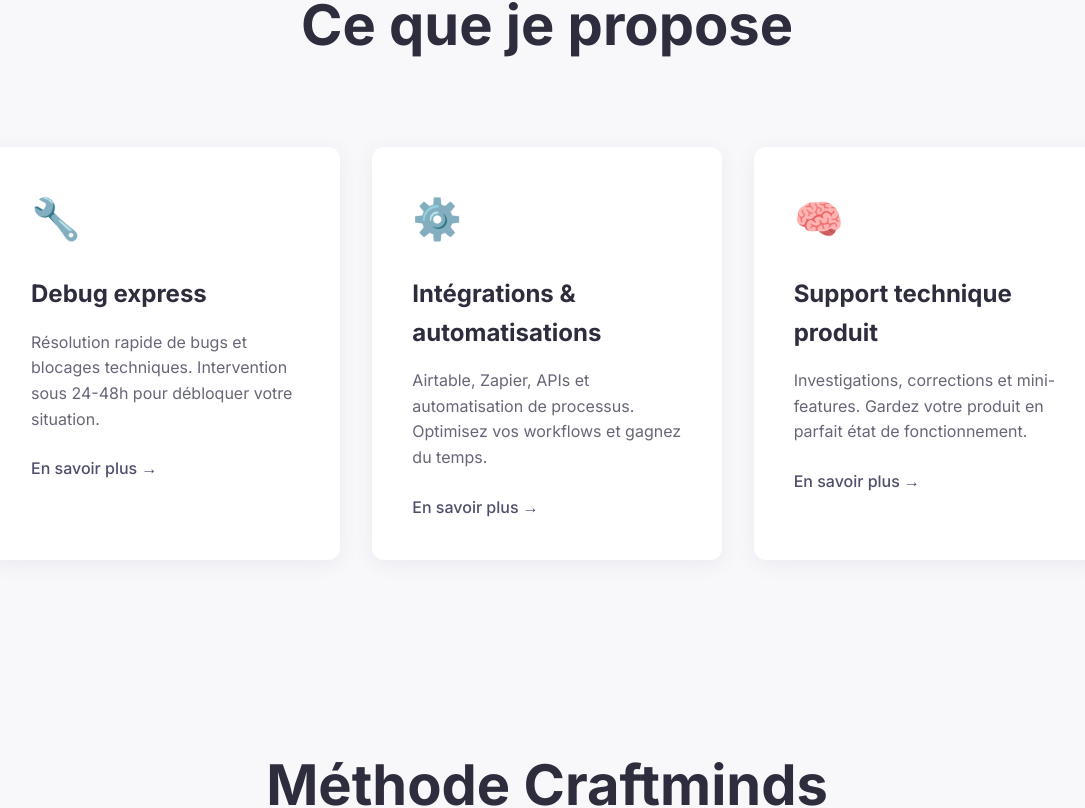
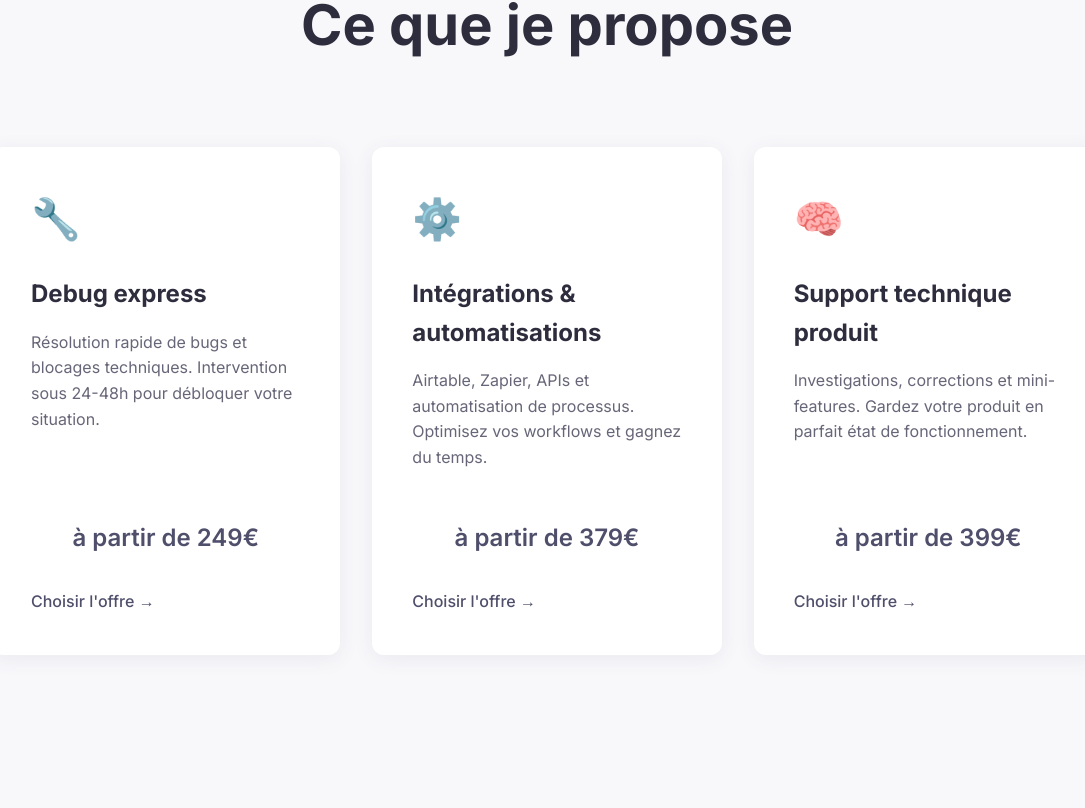
Before and after one commit to Craftminds/Craftminds-site, a React (Create React App) app: page / in a window 1280 px wide. Shown: the part 1092-1900 px from the top of the page, without its empty margins (93-1178 px from the left). Built offline with nearby package versions, Linux system fonts and the light colour scheme; no server answers; the HTML template or start-up script is replaced by a standard one.

Commit message:
fix design

```diff
--- a/src/pages/Home.tsx
+++ b/src/pages/Home.tsx
@@ -136,6 +136,9 @@ const Card = styled.div`
   box-shadow: var(--shadow-sm);
   position: relative;
   overflow: hidden;
+  display: flex;
+  flex-direction: column;
+  height: 100%;
 
   &::before {
     content: '';
@@ -172,7 +175,16 @@ const CardTitle = styled.h3`
 
 const CardContent = styled.p`
   color: var(--color-text-light);
-  margin-bottom: 1.5rem;
+  margin-bottom: 2rem;
+  flex-grow: 1;
+`;
+
+const Price = styled.div`
+  font-size: 1.5rem;
+  font-weight: 600;
+  color: var(--color-primary);
+  margin: 1rem 0 2rem;
+  text-align: center;
 `;
 
 const CardLink = styled(Link)`
@@ -322,7 +334,8 @@ const Home: React.FC = () => {
               <CardContent>
                 Résolution rapide de bugs et blocages techniques. Intervention sous 24-48h pour débloquer votre situation.
               </CardContent>
-              <CardLink to="/debug">En savoir plus →</CardLink>
+              <Price>à partir de 249€</Price>
+              <CardLink to="/debug">Choisir l'offre →</CardLink>
             </Card>
             <Card>
               <CardIcon>⚙️</CardIcon>
@@ -330,7 +343,8 @@ const Home: React.FC = () => {
               <CardContent>
                 Airtable, Zapier, APIs et automatisation de processus. Optimisez vos workflows et gagnez du temps.
               </CardContent>
-              <CardLink to="/automatisations">En savoir plus →</CardLink>
+              <Price>à partir de 379€</Price>
+              <CardLink to="/automatisations">Choisir l'offre →</CardLink>
             </Card>
             <Card>
               <CardIcon>🧠</CardIcon>
@@ -338,7 +352,8 @@ const Home: React.FC = () => {
               <CardContent>
                 Investigations, corrections et mini-features. Gardez votre produit en parfait état de fonctionnement.
               </CardContent>
-              <CardLink to="/support">En savoir plus →</CardLink>
+              <Price>à partir de 399€</Price>
+              <CardLink to="/support">Choisir l'offre →</CardLink>
             </Card>
           </Grid>
         </Container>
```
